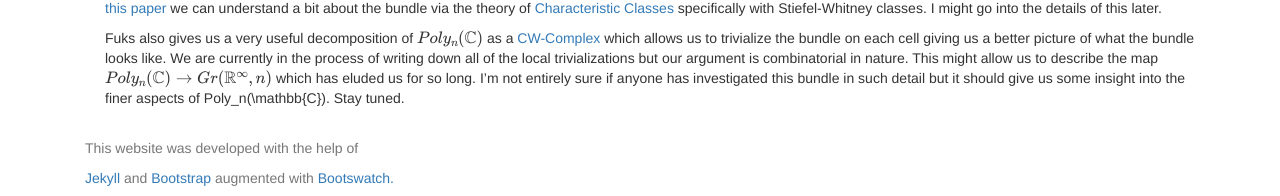
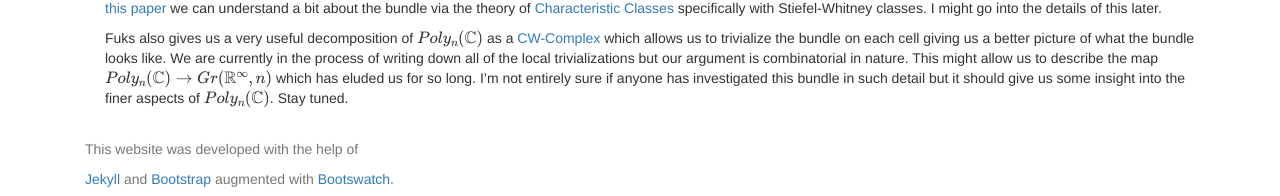
Before and after one commit to rvanwhy/rvanwhy.github.io, a Jekyll site: the page built from _posts/2015-07-22-maps.md, in a window 1280 px wide. Shown: the part 705-901 px from the top of the page. Built offline with Jekyll 4.4.1, drawn with Linux system fonts in a browser that asks for light colours; nearby versions of some CDN libraries; library files that are not in the unit come from our copies; formulas are drawn with MathJax 3.

```diff
--- a/_posts/2015-07-22-maps.md
+++ b/_posts/2015-07-22-maps.md
@@ -41,4 +41,4 @@ obvious projection. Thanks to the brilliant calculation of D.B. Fuks in [this pa
 via the theory of [Characteristic Classes](https://en.wikipedia.org/wiki/Characteristic_class) specifically with Stiefel-Whitney classes. I might go into the details of this later.
 
 Fuks also gives us a very useful decomposition of $$Poly_n(\mathbb{C})$$ as a [CW-Complex](https://en.wikipedia.org/wiki/CW_complex) which allows us to trivialize the bundle on each cell
-giving us a better picture of what the bundle looks like. We are currently in the process of writing down all of the local trivializations but our argument is combinatorial in nature. This might allow us to describe the map $$Poly_n(\mathbb{C}) \to Gr(\mathbb{R^\infty}, n)$$ which has eluded us for so long. I'm not entirely sure if anyone has investigated this bundle in such detail but it should give us some insight into the finer aspects of Poly_n(\mathbb{C}). Stay tuned.
+giving us a better picture of what the bundle looks like. We are currently in the process of writing down all of the local trivializations but our argument is combinatorial in nature. This might allow us to describe the map $$Poly_n(\mathbb{C}) \to Gr(\mathbb{R^\infty}, n)$$ which has eluded us for so long. I'm not entirely sure if anyone has investigated this bundle in such detail but it should give us some insight into the finer aspects of $$Poly_n(\mathbb{C})$$. Stay tuned.
```
